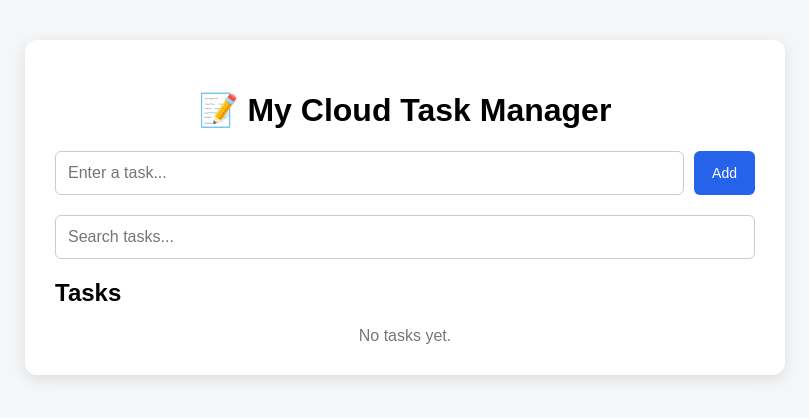
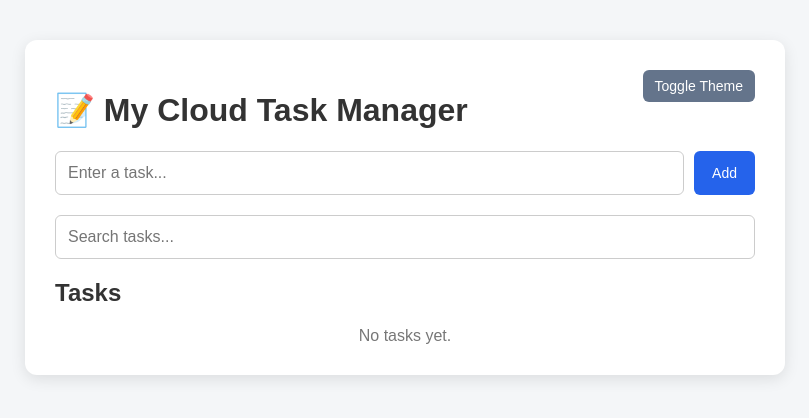
Before and after one commit to BharaniCodev/task-manager-app, a FastAPI app: page / in a window 1280 px wide. Shown: the top 418 px of the page, without its empty margins (235-1044 px from the left). Run offline with FastAPI, Linux system fonts and the light colour scheme.

Commit message:
Apply reviewed application changes

```diff
--- a/templates/index.html
+++ b/templates/index.html
@@ -8,24 +8,52 @@
     <title>Task Manager</title>
 
     <style>
+        :root {
+            --bg-color: #f4f6f8;
+            --container-bg: white;
+            --text-color: #333;
+            --input-border: #ccc;
+            --li-bg: #f1f5f9;
+            --timestamp-color: #64748b;
+        }
+
+        [data-theme="dark"] {
+            --bg-color: #1a1a1a;
+            --container-bg: #2d2d2d;
+            --text-color: #e0e0e0;
+            --input-border: #444;
+            --li-bg: #3d3d3d;
+            --timestamp-color: #aaa;
+        }
+
         body {
             font-family: Arial, sans-serif;
-            background: #f4f6f8;
+            background: var(--bg-color);
+            color: var(--text-color);
             margin: 0;
             padding: 40px;
+            transition: background 0.3s, color 0.3s;
         }
 
         .container {
             max-width: 700px;
             margin: auto;
-            background: white;
+            background: var(--container-bg);
             padding: 30px;
             border-radius: 12px;
             box-shadow: 0 4px 15px rgba(0, 0, 0, 0.1);
         }
 
-        h1 {
-            text-align: center;
+        h1, h2 { color: var(--text-color); }
+
+        .theme-toggle {
+            float: right;
+            padding: 8px 12px;
+            cursor: pointer;
+            background: #64748b;
+            color: white;
+            border: none;
+            border-radius: 6px;
         }
 
         .input-area {
@@ -77,37 +92,21 @@
             align-items: center;
             padding: 14px;
             margin-top: 10px;
-            background: #f1f5f9;
+            background: var(--li-bg);
             border-radius: 6px;
         }
 
-        .task-actions {
-            display: flex;
-            gap: 8px;
-        }
-
-        .task-info {
-            display: flex;
-            flex-direction: column;
-        }
-
-        .timestamp {
-            font-size: 0.8em;
-            color: #64748b;
-        }
-
-        .empty {
-            text-align: center;
-            color: #777;
-            margin-top: 20px;
-        }
+        .task-actions { display: flex; gap: 8px; }
+        .task-info { display: flex; flex-direction: column; }
+        .timestamp { font-size: 0.8em; color: var(--timestamp-color); }
+        .empty { text-align: center; color: #777; margin-top: 20px; }
     </style>
 </head>
 
 <body>
 
     <div class="container">
-
+        <button class="theme-toggle" onclick="toggleTheme()">Toggle Theme</button>
         <h1>📝 My Cloud Task Manager</h1>
 
         <div class="input-area">
@@ -147,10 +146,20 @@
         <div class="empty" id="noMatchMessage" style="display: none;">
             No tasks match your search.
         </div>
-
     </div>
 
     <script>
+        // Theme handling
+        const currentTheme = localStorage.getItem('theme') || 'light';
+        document.documentElement.setAttribute('data-theme', currentTheme);
+
+        function toggleTheme() {
+            let theme = document.documentElement.getAttribute('data-theme');
+            let newTheme = theme === 'dark' ? 'light' : 'dark';
+            document.documentElement.setAttribute('data-theme', newTheme);
+            localStorage.setItem('theme', newTheme);
+        }
+
         function filterTasks() {
             const query = document.getElementById("searchInput").value.toLowerCase();
             const tasks = document.getElementsByClassName("task-item");
```
Also changed, not shown: other parts of templates/index.html (+7 -20 lines).
